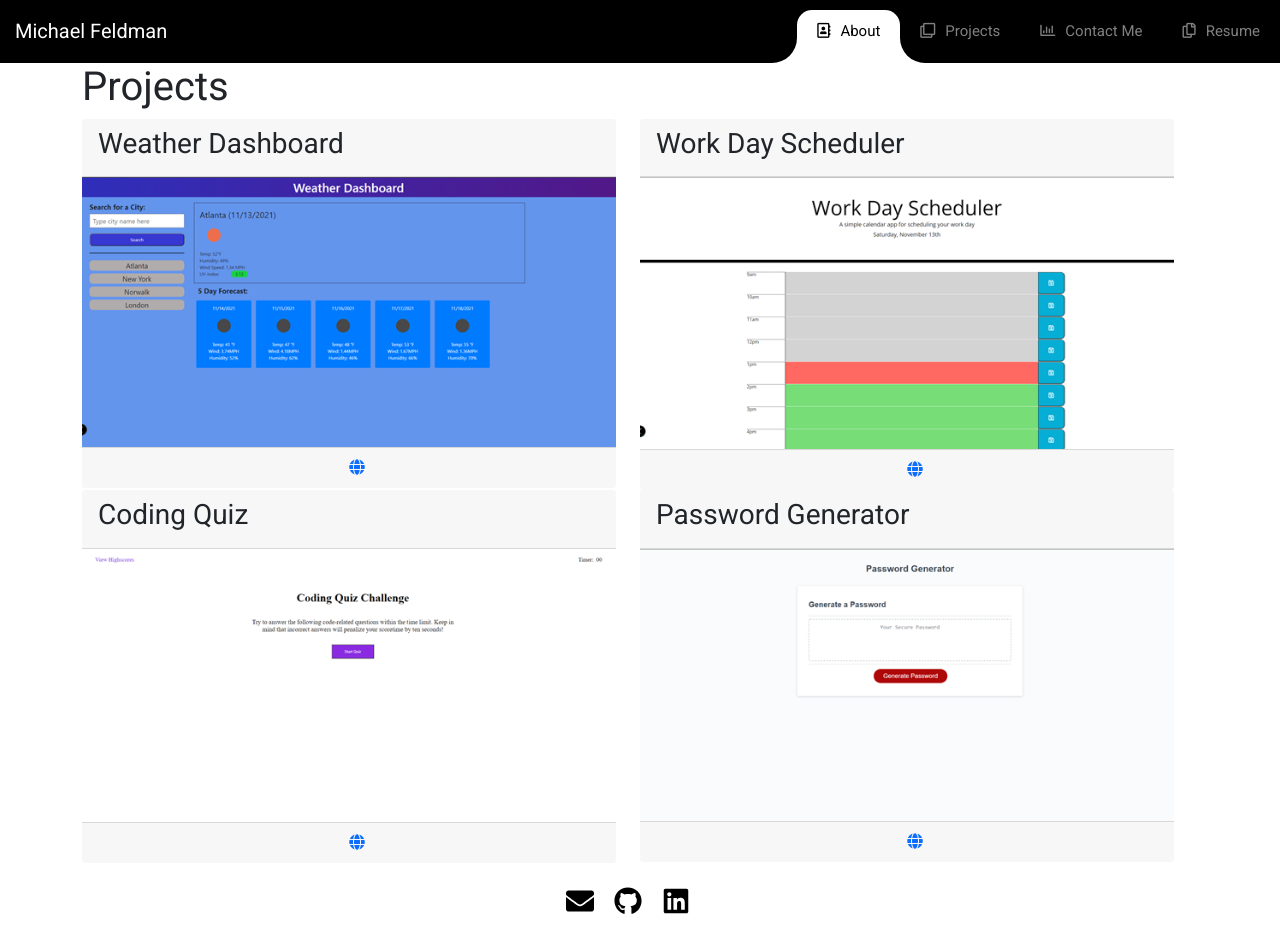
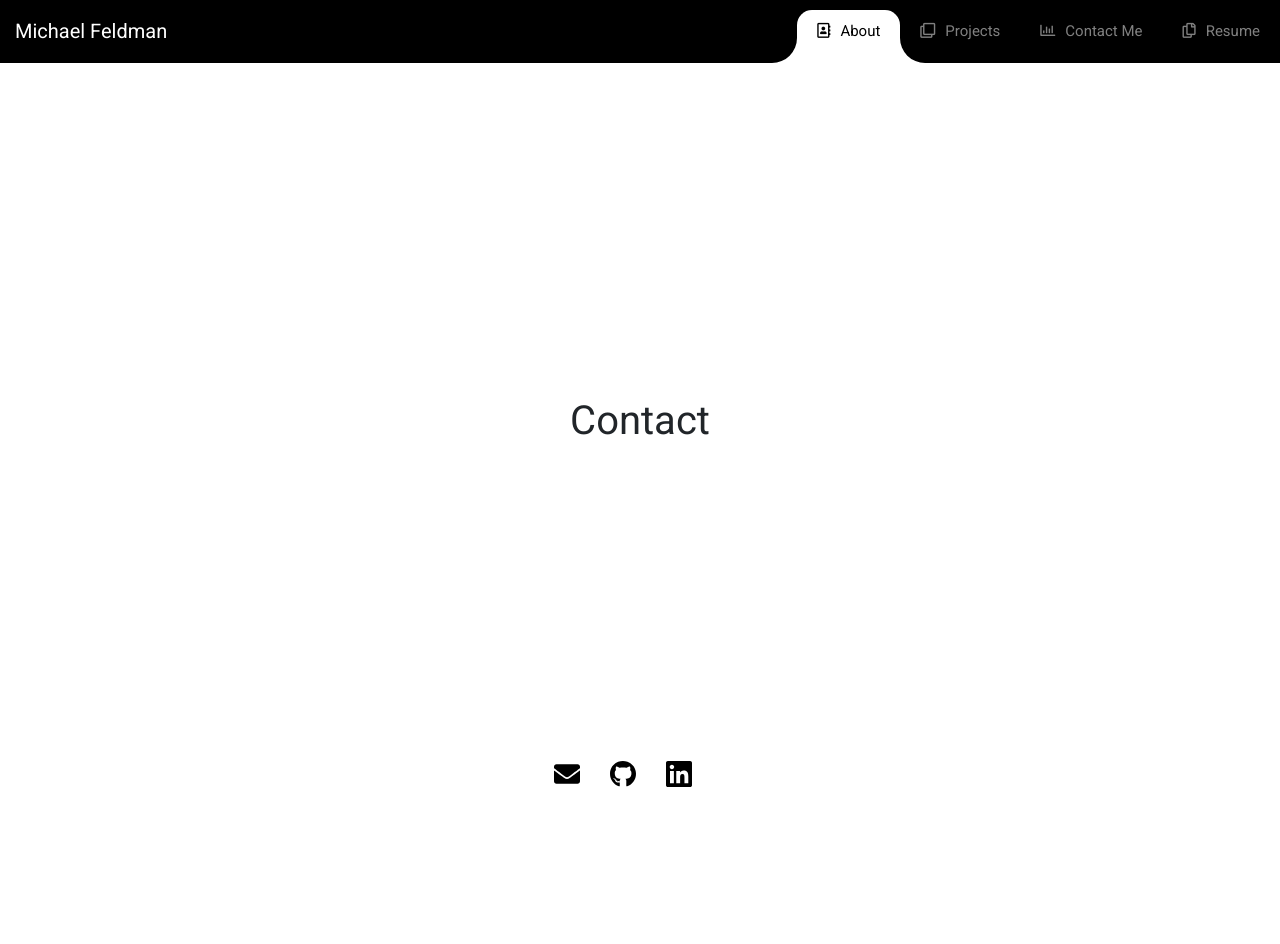
Before and after one commit to micah41224/20-React-Portfolio, a React (Create React App) app: page /projects in a window 1280 px wide. After the commit the page ends 800 px from the top, so only its background shows below. Built offline with nearby package versions, Linux system fonts and the light colour scheme.

Commit message:
adjusting div formatting in projects section, starting work on contact me section

```diff
--- a/src/components/About/about.js
+++ b/src/components/About/about.js
@@ -1,4 +1,5 @@
 import React from 'react';
+import './about.css';
 import aboutImg from "../../assets/images/profile-pic-2.png";
 
 // const about = () => {
--- a/src/components/Contact/contact.js
+++ b/src/components/Contact/contact.js
@@ -1,4 +1,6 @@
 import React from 'react'
+import './contact.css';
+
 const contact = () => {
     return (
         <div className="container">
--- a/src/components/Footer/footer.css
+++ b/src/components/Footer/footer.css
@@ -4,9 +4,18 @@
   margin: 0;
 }
 
+/* #page-container {
+  min-width: 100vw;
+} */
+
 .footerRow {
   justify-content: center;
   width: 100%;
+  position: absolute;
+  bottom: 0;
+  margin-top: 15px;
+  display: flex;
+  justify-content: "space-between";
 }
 
 .footerCol {
@@ -26,9 +35,11 @@ footer {
   /* display: flex;
   align-items: flex-start;
   display: inline-block; */
-  width: 100%;
+  /* width: 100%; */
   margin-bottom: 20px;
   margin-top: 20px;
+  position: absolute;
+  bottom: 0;
 }
 
 /* .footerCont {
@@ -40,8 +51,29 @@ footer {
   padding: 20px;
   background-color: rgb(119, 190, 238);
   text-align: center;
+  position: absolute;
+  bottom: 0;
 }
 
 .icons {
   color: black;
 }
+
+/* .container {
+  width: 100%;
+  margin-right: 0;
+} */
+
+div.container.footerCont {
+  width: 100%;
+}
+/*
+body {
+  padding: 0;
+  margin: 0;
+}
+
+html {
+  padding: 0;
+  margin: 0;
+} */
--- a/src/components/Footer/footer.js
+++ b/src/components/Footer/footer.js
@@ -7,9 +7,9 @@ import { FaEnvelope } from 'react-icons/fa';
 
 const footer = () => {
     return(
-        <div>
-        <div>
-        <div className="container footerCont">
+        // <div>
+        // <div>
+        // <div className="container footerCont">
             <div className="row footerRow">
             <div className="col-xs footerCol">
                 <h3 className="footerButtons"><a href="mailto:micah41224@gmail.com"> <FaEnvelope className="icons"/></a></h3>
@@ -22,9 +22,9 @@ const footer = () => {
             </div>
             </div>
 
-            </div>
-    </div>
-        </div>
+            // </div>
+    // </div>
+    //     </div>
     )
 }
 
--- /dev/null
+++ b/src/components/Projects/projects.css
@@ -0,0 +1,20 @@
+.icons {
+  font-size: 36px;
+  padding-right: 10px;
+}
+
+div.col-sm {
+  text-align: center;
+}
+
+.mainHeader {
+  padding-top: 15px;
+  padding-bottom: 30px;
+}
+
+/* div.card-header {
+  margin-bottom: 15px;
+} */
+/* body {
+  background-color: grey;
+} */
--- a/src/components/Projects/projects.js
+++ b/src/components/Projects/projects.js
@@ -1,85 +1,92 @@
 // import React from 'react';
-import weather from "../../assets/images/weatherdashboardtestsize.png";
-import workDay from "../../assets/images/workdayschedulertestsize.png";
-import quiz from "../../assets/images/codingquiztestsize.png";
-import passwordGen from "../../assets/images/passwordgeneratortestsize.png";
+import './projects.css';
+// import weather from "../../assets/images/weatherdashboardtestsize.png";
+// import workDay from "../../assets/images/workdayschedulertestsize.png";
+// import quiz from "../../assets/images/codingquiztestsize.png";
+// import passwordGen from "../../assets/images/passwordgeneratortestsize.png";
+// import { FaGithub } from 'react-icons/fa';
+// import { BsGlobe2 } from 'react-icons/bs';
 
 
 import React from 'react'
 const projects = () => {
     return (
-       <div className="container">
-    <div className="row">
-        <div className="col-sm">
-            <h1>Projects</h1>
-            </div>
-    <div className="row">
-        <div className="col-sm">
-            <div className="card-header">
-                <h3 className="card-title">Weather Dashboard</h3>
-            </div>
-            <div className="flex-item"><a href="https://micah41224.github.io/06-Server-Side-APIs-Weather-Dashboard/">
-                <img src={weather} alt="Weather Dashboard SS" className="img-fluid"></img>
-                </a>
-            </div>
-            <div className="card-footer text-center">
-                <a href="https://github.com/micah41224/06-Server-Side-APIs-Weather-Dashboard" target="_blank"><i className="fa fa-github projIcon"></i></a>
-                <a href="https://micah41224.github.io/06-Server-Side-APIs-Weather-Dashboard/" target="_blank"><i className="fa fa-globe projIcon" aria-hidden="true"></i></a>
-            </div>
+
+
+        <div className="container">
+            <h1 className="text-center" style={{paddingTop: "30%"}}>
+                Contact
+            </h1>
+
         </div>
-        <div className="col-sm">
-            <div className="card-header">
-                <h3 className="card-title">Work Day Scheduler</h3>
-            </div>
-        <div className="flex-item"><a href="https://micah41224.github.io/05-Third-Party-APIs-Work-Day-Scheduler/">
-                <img src={workDay} alt="Code Refactor Homework"
-                    className="img-fluid"></img>
-            </a>
-        </div>
-        <div className="card-footer text-center">
-            <a href="https://github.com/micah41224/05-Third-Party-APIs-Work-Day-Scheduler" target="_blank"><i
-                    className="fa fa-github projIcon"></i></a>
-            <a href="https://micah41224.github.io/05-Third-Party-APIs-Work-Day-Scheduler/" target="_blank"><i className="fa fa-globe projIcon"
-                    aria-hidden="true"></i></a>
-        </div>
-        </div>
-    </div>
-    <div className="row">
-        <div className="col-sm">
-            <div className="card-header">
-            <h3 className="card-title">Coding Quiz</h3>
-            </div>
-        <div className="flex-item"><a href="https://micah41224.github.io/04-Web-APIs-Code-Quiz/">
-                <img src={quiz} alt="Code Refactor Homework"
-                    className="img-fluid"></img>
-            </a>
-        </div>
-        <div className="card-footer text-center">
-            <a href="https://github.com/micah41224/04-Web-APIs-Code-Quiz" target="_blank"><i
-                    className="fa fa-github projIcon"></i></a>
-            <a href="https://micah41224.github.io/04-Web-APIs-Code-Quiz/" target="_blank"><i className="fa fa-globe projIcon"
-                    aria-hidden="true"></i></a>
-        </div>
-        </div>
-        <div className="col-sm">
-        <div className="card-header">
-            <h3 className="card-title">Password Generator</h3>
-        </div>
-        <div className="flex-item"><a href="https://micah41224.github.io/03-Javascript-Password-Generator/">
-                <img src={passwordGen} alt="Code Refactor Homework"
-                    className="img-fluid"></img>
-            </a>
-        </div>
-        <div className="card-footer text-center">
-            <a href="https://github.com/micah41224/03-Javascript-Password-Generator" target="_blank"><i
-                    className="fa fa-github projIcon"></i></a>
-            <a href="https://micah41224.github.io/03-Javascript-Password-Generator/" target="_blank"><i className="fa fa-globe projIcon"
-                    aria-hidden="true"></i></a>
-        </div>
-        </div>
-    </div>
-</div>
-</div>
+
+
+//        <div className="container">
+//     <div className="row">
+//         <div className="col-sm">
+//             <h1 className="mainHeader">Projects</h1>
+//             </div>
+//     <div className="row">
+//         <div className="col-sm">
+//             <div className="card-header">
+//                 <h3 className="card-title">Weather Dashboard</h3>
+//             </div>
+//             <div className="flex-item"><a href="https://micah41224.github.io/06-Server-Side-APIs-Weather-Dashboard/">
+//                 <img src={weather} alt="Weather Dashboard SS" className="img-fluid"></img>
+//                 </a>
+//             </div>
+//             <div className="card-footer text-center">
+//                 <a href="https://github.com/micah41224/06-Server-Side-APIs-Weather-Dashboard" target="_blank"><FaGithub className="icons"/></a>
+//                 <a href="https://micah41224.github.io/06-Server-Side-APIs-Weather-Dashboard/" target="_blank"><BsGlobe2 className="icons"/></a>
+//             </div>
+//         </div>
+//         <div className="col-sm">
+//             <div className="card-header">
+//                 <h3 className="card-title">Work Day Scheduler</h3>
+//             </div>
+//         <div className="flex-item"><a href="https://micah41224.github.io/05-Third-Party-APIs-Work-Day-Scheduler/">
+//                 <img src={workDay} alt="Code Refactor Homework"
+//                     className="img-fluid"></img>
+//             </a>
+//         </div>
+//         <div className="card-footer text-center">
+//             <a href="https://github.com/micah41224/05-Third-Party-APIs-Work-Day-Scheduler" target="_blank"><FaGithub className="icons"/></a>
+//             <a href="https://micah41224.github.io/05-Third-Party-APIs-Work-Day-Scheduler/" target="_blank"><BsGlobe2 className="icons"/></a>
+//         </div>
+//         </div>
+//     </div>
+//     <div className="row">
+//         <div className="col-sm">
+//             <div className="card-header">
+//             <h3 className="card-title">Coding Quiz</h3>
+//             </div>
+//         <div className="flex-item"><a href="https://micah41224.github.io/04-Web-APIs-Code-Quiz/">
+//                 <img src={quiz} alt="Code Refactor Homework"
+//                     className="img-fluid"></img>
+//             </a>
+//         </div>
+//         <div className="card-footer text-center">
+//             <a href="https://github.com/micah41224/04-Web-APIs-Code-Quiz" target="_blank"><FaGithub className="icons"/></a>
+//             <a href="https://micah41224.github.io/04-Web-APIs-Code-Quiz/" target="_blank"><BsGlobe2 className="icons"/></a>
+//         </div>
+//         </div>
+//         <div className="col-sm">
+//         <div className="card-header">
+//             <h3 className="card-title">Password Generator</h3>
+//         </div>
+//         <div className="flex-item"><a href="https://micah41224.github.io/03-Javascript-Password-Generator/">
+//                 <img src={passwordGen} alt="Code Refactor Homework"
+//                     className="img-fluid"></img>
+//             </a>
+//         </div>
+//         <div className="card-footer text-center">
+//             <a href="https://github.com/micah41224/03-Javascript-Password-Generator" target="_blank"><FaGithub className="icons"/></a>
+//             <a href="https://micah41224.github.io/03-Javascript-Password-Generator/" target="_blank"><BsGlobe2 className="icons"/></a>
+//         </div>
+//         </div>
+//     </div>
+// </div>
+// </div>
     );
 }
 export default projects;
```
Also changed, not shown: src/components/About/about.css (added), src/components/Contact/contact.css (added).
